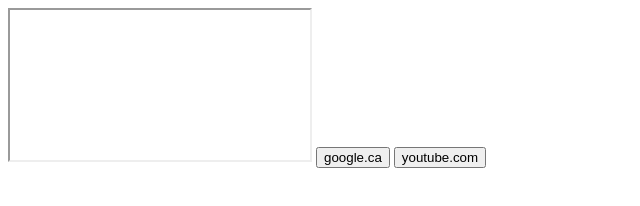
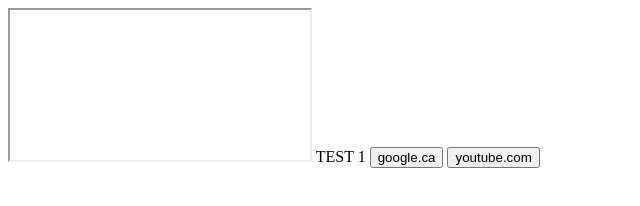
Before and after one commit to TWI-Sinespace/twi-sinespace.github.io, a plain HTML site: page pages/embedded/browser.html in a window 1280 px wide. Shown: the whole page, without its empty margins (0-640 px from the left). Drawn offline with Linux system fonts and the light colour scheme.

Commit message:
Update browser.html

```diff
--- a/pages/embedded/browser.html
+++ b/pages/embedded/browser.html
@@ -3,13 +3,18 @@
   <script>
     function sinespace__Go(url)
     {
+      console.log(url);
+      console.log(document);
+      console.log(document.getElementById("frame"));
       document.getElementById("frame").src = url;
+      console.log(document.getElementById("frame"));
     }
   </script>
   <body>
     <iframe id="frame" onLoad="console.log(this.contentWindow.location);">
 
     </iframe>
+    <label>TEST 1</label>
     <button onclick="sinespace__Go('www.google.ca')">google.ca</button>
     <button onclick="sinespace__Go('www.youtube.com')">youtube.com</button>
   </body>
```
